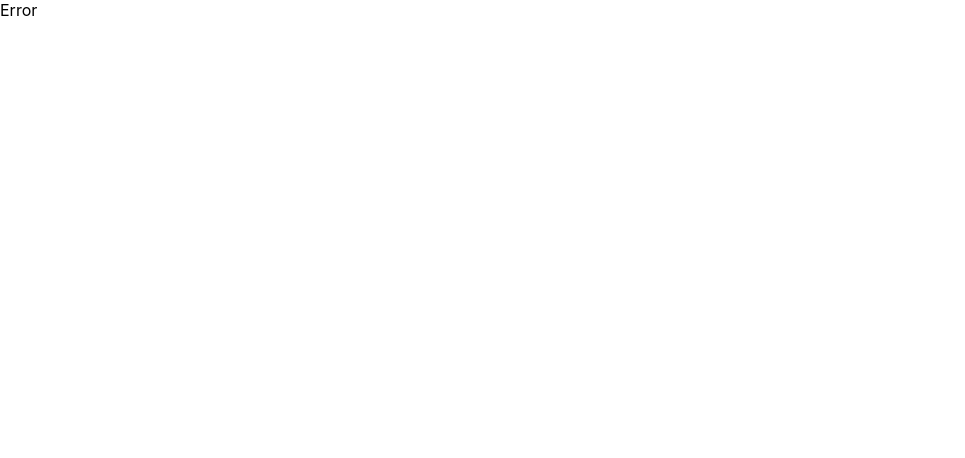
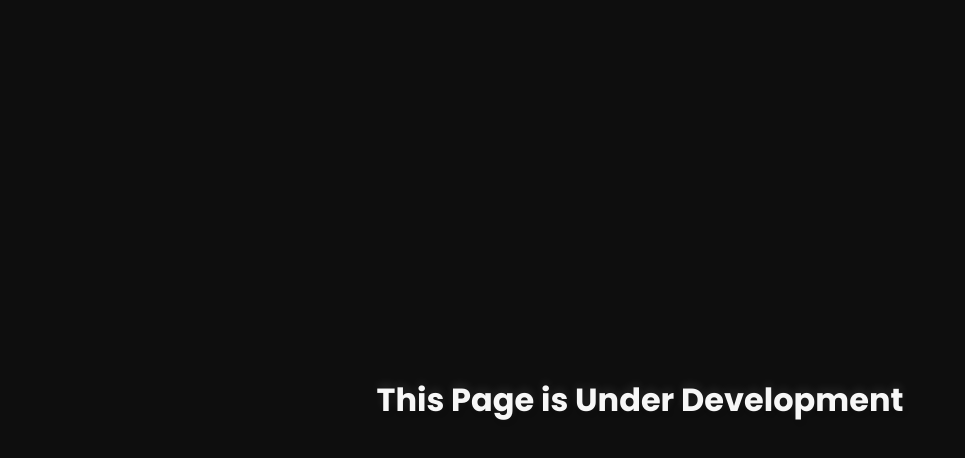
Before and after one commit to TheCyberAtom/My-PortFolio, a React (Create React App) app: page /about in a window 1280 px wide. Before the commit this address had no page. Shown: the top 458 px of the page, without its empty margins (0-965 px from the left). Built offline with nearby package versions, Linux system fonts and the light colour scheme.

Commit message:
about page and project image

```diff
--- a/src/components/About.js
+++ b/src/components/About.js
@@ -1,5 +1,6 @@
 import React from "react";
 import HeroImg from "../assets/img/hero_image.png";
+import { Link } from "react-router-dom";
 import "../assets/css/About.css";
 
 const About = () => {
@@ -46,7 +47,7 @@ const About = () => {
             </div>
             <div className="cta">
               <div className="about__cta primary">
-                <a href="/">Read More. . .</a>
+                <Link to="/about">Read More. . .</Link>
               </div>
               <div className="about__cta cta-secondary">
                 <a href="/resume.pdf" target="_blank" rel="noopener noreferrer">
--- a/src/components/Projects.js
+++ b/src/components/Projects.js
@@ -2,6 +2,7 @@ import React from "react";
 import { Link } from "react-scroll";
 import ProjectCard from "./ui/ProjectCard";
 import MarkdownProjectImg from "../assets/img/markdown_editor.png";
+import PasswordProjectImg from "../assets/img/password_generate.png";
 import HeroProjectIng from "../assets/img/hero_bg.jpeg";
 import "../assets/css/Projects.css";
 
@@ -20,7 +21,7 @@ const Projects = () => {
       id: 2,
       name: "Password Generator",
       description: "A website that offers a user-friendly interface for generating passwords according to user's preference.",
-      image: MarkdownProjectImg,
+      image: PasswordProjectImg,
       liveWebLink: "https://easy-generate-password.netlify.app/",
       sourceCodeLink: "https://github.com/TheCyberAtom/Password-Generator",
       tags: [],
--- a/src/index.js
+++ b/src/index.js
@@ -3,6 +3,7 @@ import { createBrowserRouter, RouterProvider } from "react-router-dom";
 import reportWebVitals from './reportWebVitals';
 import CaseStudy from "./pages/CaseStudy";
 import ReactDOM from 'react-dom/client';
+import AboutMe from './pages/AboutMe';
 import Error from "./pages/Error";
 import Home from "./pages/Home";
 import App from './App';
@@ -19,6 +20,10 @@ const appRouter = createBrowserRouter([
         element: <Home />,
       },
       {
+        path: "/about",
+        element: <AboutMe />,
+      },
+      {
         path: "/projects/:projectID",
         element: <CaseStudy />
       }
--- /dev/null
+++ b/src/pages/AboutMe.js
@@ -0,0 +1,18 @@
+import React from 'react';
+
+const AboutMe = () => {
+  return (
+    <div className="x" style={{
+        width: "100%",
+        height: "100vh",
+        display: "flex",
+        justifyContent: "center",
+        alignItems: "center",
+        backgroundColor: "var(--background-color)"
+    }}>
+        <h1>This Page is Under Development</h1>
+    </div>
+  )
+}
+
+export default AboutMe;
```
Also changed, not shown: src/assets/img/password_generate.png (added).
